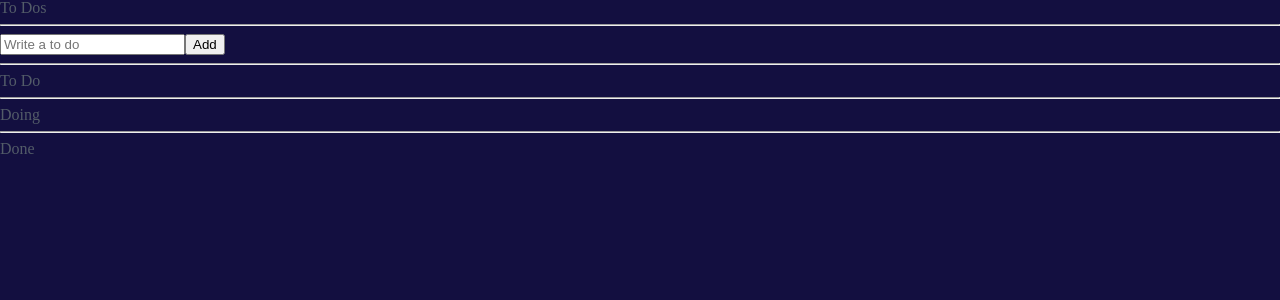
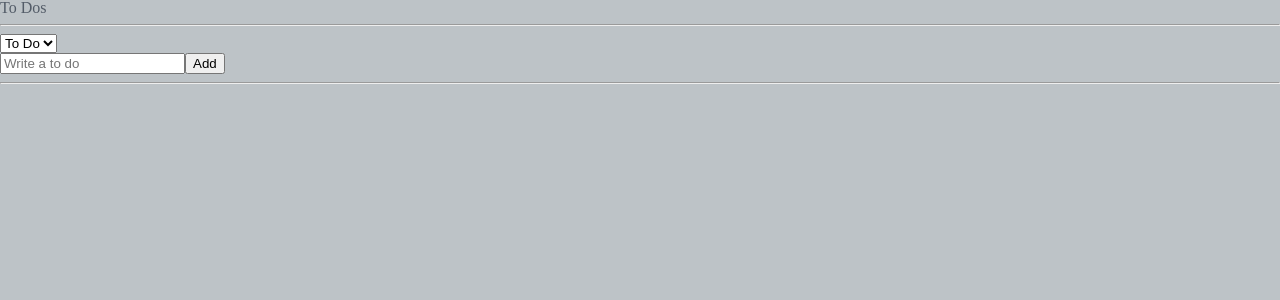
Before and after one commit to MeluvRose/ToDoReact, a React (Vite) app: page / in a window 1280 px wide. Shown: the top 300 px of the page. Built offline with nearby package versions, Linux system fonts and the light colour scheme; a web font is replaced by a local one.

Commit message:
#6.17 Selector part 2

```diff
--- a/src/components/ToDoList.tsx
+++ b/src/components/ToDoList.tsx
@@ -1,38 +1,38 @@
 import { useRecoilState, useRecoilValue } from "recoil";
 import CreateToDo from "./CreateToDo";
-import { toDoSelector, toDoState } from "../states";
+import { categoryState, toDoSelector, toDoState } from "../states";
 import ToDo from "./ToDo";
+import React from "react";
 
 function ToDoList() {
-  // const toDos = useRecoilValue(toDoState);
-  const [toDo, doing, done] = useRecoilValue(toDoSelector);
+  // const [toDo, doing, done] = useRecoilValue(toDoSelector);
+  const toDos = useRecoilValue(toDoSelector);
+  const [category, setCategory] = useRecoilState(categoryState);
 
+  const onInput = (event: React.FormEvent<HTMLSelectElement>) => {
+    setCategory(event.currentTarget.value);
+  };
+  // console.log(category);
   return (
     <div>
       <h1>To Dos</h1>
       <hr />
+      <select value={category} onInput={onInput}>
+        <option value="TO_DO">To Do</option>
+        <option value="DOING">Doing</option>
+        <option value="DONE">Done</option>
+      </select>
       <CreateToDo />
       <hr />
-      <h2>To Do</h2>
-      <ul>
-        {toDo.map((toDo) => (
-          <ToDo key={toDo.id} {...toDo} />
-        ))}
-      </ul>
-      <hr />
-      <h2>Doing</h2>
-      <ul>
-        {doing.map((toDo) => (
-          <ToDo key={toDo.id} {...toDo} />
-        ))}
-      </ul>
-      <hr />
-      <h2>Done</h2>
-      <ul>
-        {done.map((toDo) => (
-          <ToDo key={toDo.id} {...toDo} />
-        ))}
-      </ul>
+      {/* {category === "TO_DO" &&
+        toDo.map((aToDo) => <ToDo key={aToDo.id} {...aToDo} />)}
+      {category === "DOING" &&
+        doing.map((aToDo) => <ToDo key={aToDo.id} {...aToDo} />)}
+      {category === "DONE" &&
+        done.map((aToDo) => <ToDo key={aToDo.id} {...aToDo} />)} */}
+      {toDos?.map((toDo) => (
+        <ToDo key={toDo.id} {...toDo} />
+      ))}
     </div>
   );
 }
--- a/src/states.tsx
+++ b/src/states.tsx
@@ -5,6 +5,11 @@
   text: string;
   category: "DONE" | "DOING" | "TO_DO";
 }
+
+export const categoryState = atom({
+  key: "category",
+  default: "TO_DO",
+});
 
 export const toDoState = atom<IToDo[]>({
   key: "toDo",
@@ -15,10 +20,15 @@
   key: "toDoSelector",
   get: ({ get }) => {
     const toDos = get(toDoState);
-    return [
-      toDos.filter((toDo) => toDo.category === "TO_DO"),
-      toDos.filter((toDo) => toDo.category === "DOING"),
-      toDos.filter((toDo) => toDo.category === "DONE"),
-    ];
+    const category = get(categoryState);
+    /*
+    if (category === "TO_DO")
+      return toDos.filter((toDo) => toDo.category === "TO_DO");
+    if (category === "DOING")
+      return toDos.filter((toDo) => toDo.category === "DOING");
+    if (category === "DONE")
+      return toDos.filter((toDo) => toDo.category === "DONE");
+    */
+    return toDos.filter((toDo) => toDo.category === category);
   },
 });
--- a/src/theme.tsx
+++ b/src/theme.tsx
@@ -1,7 +1,7 @@
 import { DefaultTheme } from "styled-components";
 
 export const darkTheme: DefaultTheme = {
-  bgColor: "#130f40",
+  bgColor: "#bdc3c7",
   textColor: "#535c68",
   accentColor: "#f9ca24",
   cardBgColor: "transparant",
```
